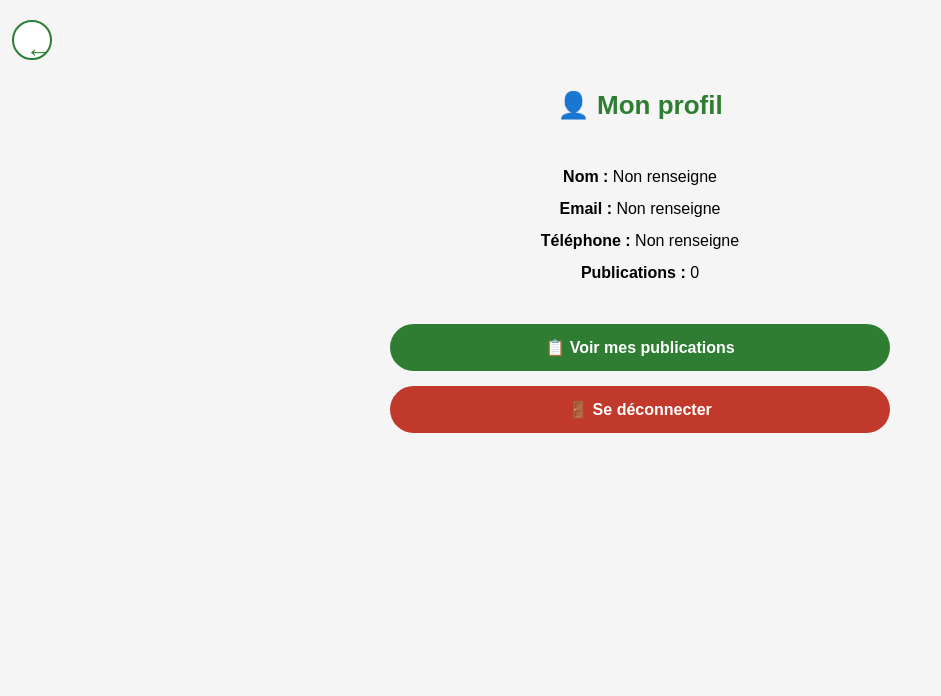
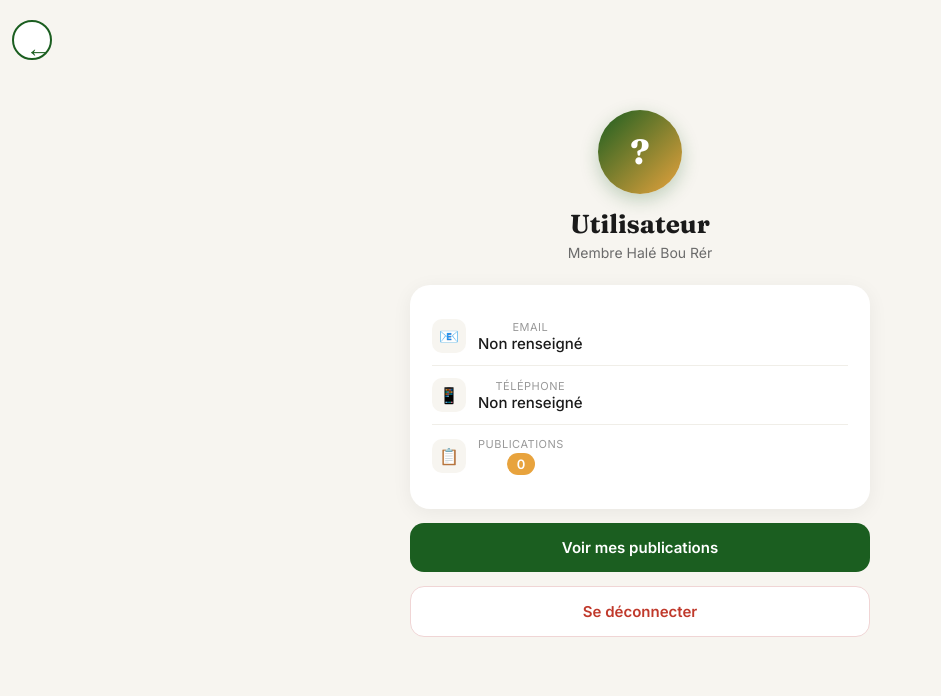
Before and after one commit to symamadou19888-hub/Hale-Bou-Rer, a Flask app: page /profil in a window 1280 px wide. Shown: the top 696 px of the page, without its empty margins (0-941 px from the left). Run offline with Flask 3, Linux system fonts and the light colour scheme; the visitor is signed in with stand-in values (Sample User, id 1); data that the repository does not hold is empty.

Commit message:
Redesign de la page profil (avatar, palette Senegal, cartes)

```diff
--- a/templates/profil.html
+++ b/templates/profil.html
@@ -4,9 +4,11 @@
     <meta charset="UTF-8">
     <meta name="viewport" content="width=device-width, initial-scale=1.0">
     <title>Mon profil - Halé Bou Rér</title>
+    <link rel="preconnect" href="https://fonts.googleapis.com">
+    <link href="https://fonts.googleapis.com/css2?family=Fraunces:wght@600;700&family=Inter:wght@400;500;600&display=swap" rel="stylesheet">
     <link rel="stylesheet" href="{{ url_for('static', filename='css/style.css') }}">
 </head>
-<body>
+<body style="background:#F7F5F0; font-family:'Inter', sans-serif; margin:0;">
 
 <button onclick="window.location.href='/'" class="btn-retour">
 ←
@@ -19,55 +21,148 @@
     left: 12px;
     width: 40px;
     height: 40px;
-    border: 2px solid #2E7D32;
+    border: 2px solid #1B5E20;
     border-radius: 50%;
     background: white;
-    color: #2E7D32;
+    color: #1B5E20;
     font-size: 25px;
     cursor: pointer;
     z-index: 999;
 }
 .page-profil {
-    max-width: 500px;
-    margin: 70px auto 40px auto;
-    padding: 0 20px;
+    max-width: 460px;
+    margin: 0 auto;
+    padding: 90px 20px 40px 20px;
 }
-.page-profil h1 {
-    color: #2E7D32;
+.avatar {
+    width: 84px;
+    height: 84px;
+    border-radius: 50%;
+    background: linear-gradient(135deg, #1B5E20, #E8A33D);
+    color: white;
+    display: flex;
+    align-items: center;
+    justify-content: center;
+    font-family: 'Fraunces', serif;
+    font-size: 34px;
+    font-weight: 700;
+    margin: 0 auto 14px auto;
+    box-shadow: 0 6px 18px rgba(27,94,32,0.25);
+}
+.nom-profil {
+    font-family: 'Fraunces', serif;
+    font-size: 26px;
+    font-weight: 700;
+    color: #1A1A1A;
     text-align: center;
+    margin: 0 0 4px 0;
+}
+.sous-titre {
+    text-align: center;
+    color: #6b6b6b;
+    font-size: 14px;
+    margin-bottom: 24px;
 }
 .carte-profil {
-    background: #f5f5f5;
-    border-radius: 15px;
-    padding: 20px;
-    margin-top: 20px;
-    line-height: 2;
+    background: white;
+    border-radius: 20px;
+    padding: 22px;
+    box-shadow: 0 4px 20px rgba(0,0,0,0.06);
+}
+.ligne-info {
+    display: flex;
+    align-items: center;
+    gap: 12px;
+    padding: 12px 0;
+    border-bottom: 1px solid #F0EEE8;
+}
+.ligne-info:last-child {
+    border-bottom: none;
+}
+.ligne-info .icone {
+    width: 34px;
+    height: 34px;
+    border-radius: 10px;
+    background: #F7F5F0;
+    display: flex;
+    align-items: center;
+    justify-content: center;
+    font-size: 16px;
+    flex-shrink: 0;
+}
+.ligne-info .texte .label {
+    font-size: 11px;
+    color: #999;
+    text-transform: uppercase;
+    letter-spacing: 0.5px;
+}
+.ligne-info .texte .valeur {
+    font-size: 15px;
+    color: #1A1A1A;
+    font-weight: 500;
+}
+.badge-pub {
+    display: inline-block;
+    background: #E8A33D;
+    color: white;
+    font-weight: 600;
+    font-size: 13px;
+    padding: 3px 10px;
+    border-radius: 20px;
+    margin-top: 2px;
 }
 .bouton-profil {
     display: block;
     text-align: center;
-    background: #2E7D32;
+    padding: 15px;
+    border-radius: 14px;
+    text-decoration: none;
+    margin-top: 14px;
+    font-weight: 600;
+    font-size: 15px;
+}
+.bouton-principal {
+    background: #1B5E20;
     color: white;
-    padding: 14px;
-    border-radius: 25px;
-    text-decoration: none;
-    margin-top: 15px;
-    font-weight: bold;
+}
+.bouton-secondaire {
+    background: white;
+    color: #c0392b;
+    border: 1.5px solid #f0d5d5;
 }
 </style>
 
 <div class="page-profil">
-    <h1>👤 Mon profil</h1>
+    <div class="avatar">{{ (utilisateur.nom or "?")[0]|upper }}</div>
+    <div class="nom-profil">{{ utilisateur.nom or "Utilisateur" }}</div>
+    <div class="sous-titre">Membre Halé Bou Rér</div>
 
     <div class="carte-profil">
-        <b>Nom :</b> {{ utilisateur.nom or "Non renseigne" }}<br>
-        <b>Email :</b> {{ utilisateur.email or "Non renseigne" }}<br>
-        <b>Téléphone :</b> {{ utilisateur.telephone or "Non renseigne" }}<br>
-        <b>Publications :</b> {{ nb_publications }}
+        <div class="ligne-info">
+            <div class="icone">📧</div>
+            <div class="texte">
+                <div class="label">Email</div>
+                <div class="valeur">{{ utilisateur.email or "Non renseigné" }}</div>
+            </div>
+        </div>
+        <div class="ligne-info">
+            <div class="icone">📱</div>
+            <div class="texte">
+                <div class="label">Téléphone</div>
+                <div class="valeur">{{ utilisateur.telephone or "Non renseigné" }}</div>
+            </div>
+        </div>
+        <div class="ligne-info">
+            <div class="icone">📋</div>
+            <div class="texte">
+                <div class="label">Publications</div>
+                <div class="badge-pub">{{ nb_publications }}</div>
+            </div>
+        </div>
     </div>
 
-    <a href="/mes-publications" class="bouton-profil">📋 Voir mes publications</a>
-    <a href="/deconnexion" class="bouton-profil" style="background:#c0392b;">🚪 Se déconnecter</a>
+    <a href="/mes-publications" class="bouton-profil bouton-principal">Voir mes publications</a>
+    <a href="/deconnexion" class="bouton-profil bouton-secondaire">Se déconnecter</a>
 </div>
 
 </body>
```
